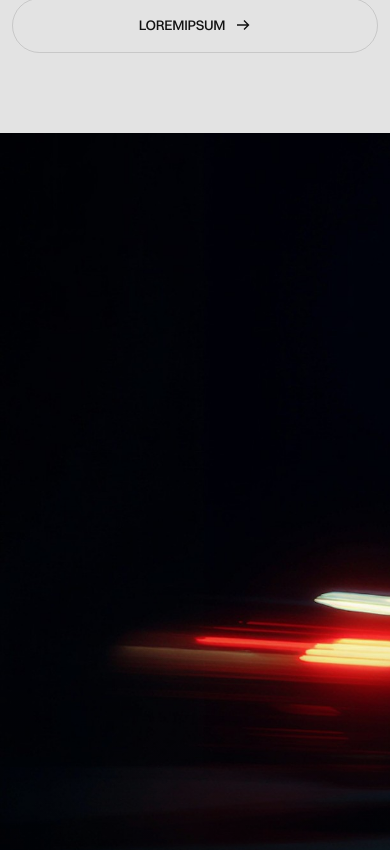
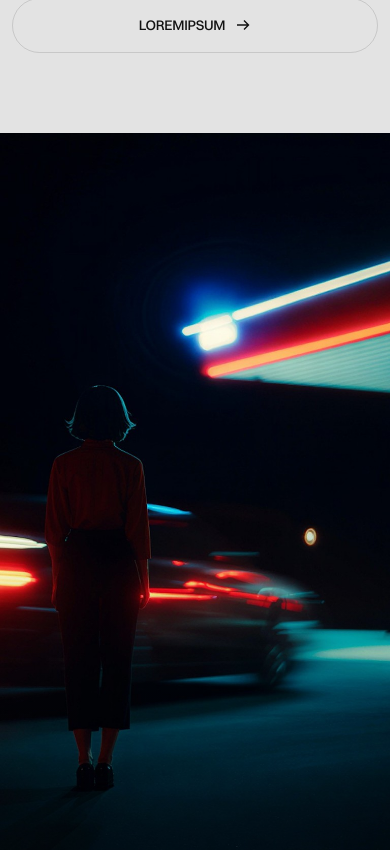
Before and after one commit to inui-ai/porto, a Next.js app: page / in a window 390 px wide. Shown: the part 7814-8664 px from the top of the page. Built offline with nearby package versions, Linux system fonts and the light colour scheme.

Commit message:
fix(projects): make project cards responsive on tablet and mobile

```diff
--- a/src/components/sites/lorem/lorem.css
+++ b/src/components/sites/lorem/lorem.css
@@ -2328,6 +2328,8 @@ html.lenis body {
   }
 
   .bl-project {
+    width: 100%;
+    height: auto;
     aspect-ratio: 16 / 11;
   }
 
@@ -2578,6 +2580,14 @@ html.lenis body {
     gap: 20px;
   }
 
+  .bl-project {
+    width: 100%;
+    height: 100svh;
+    min-height: 560px;
+    max-height: 780px;
+    aspect-ratio: auto;
+  }
+
   .bl-project__overlay {
     inset: auto 16px 16px;
   }
```
